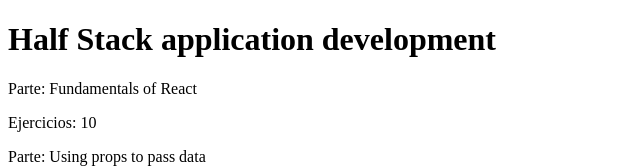
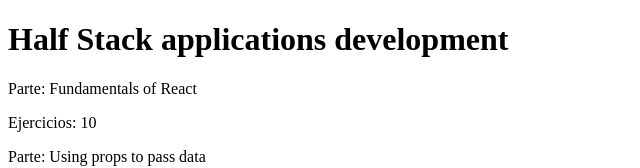
Before and after one commit to abel1994-mza/Curso-fullstack-open, a React (Vite) app: page / in a window 1280 px wide. Shown: the top 168 px of the page, without its empty margins (0-640 px from the left). Built offline with nearby package versions, Linux system fonts and the light colour scheme.

Commit message:
Cambio de nombre de rama

```diff
--- a/src/App.jsx
+++ b/src/App.jsx
@@ -22,7 +22,7 @@ const Total = ({ parts }) => {
 
 const App = () => {
   const course = {
-    name: "Half Stack application development",
+    name: "Half Stack applications development",
     parts: [
       {
         name: "Fundamentals of React",
```
